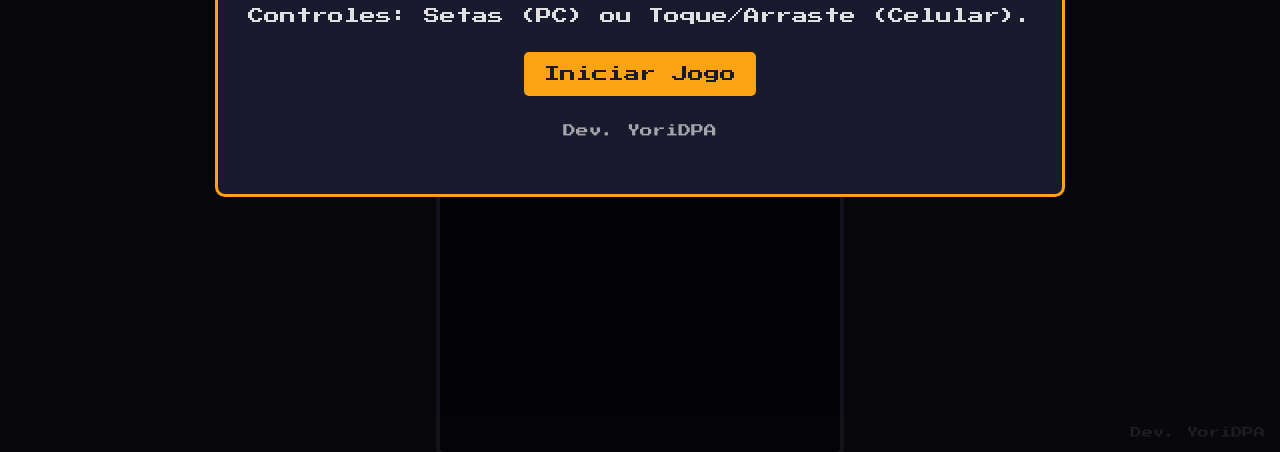
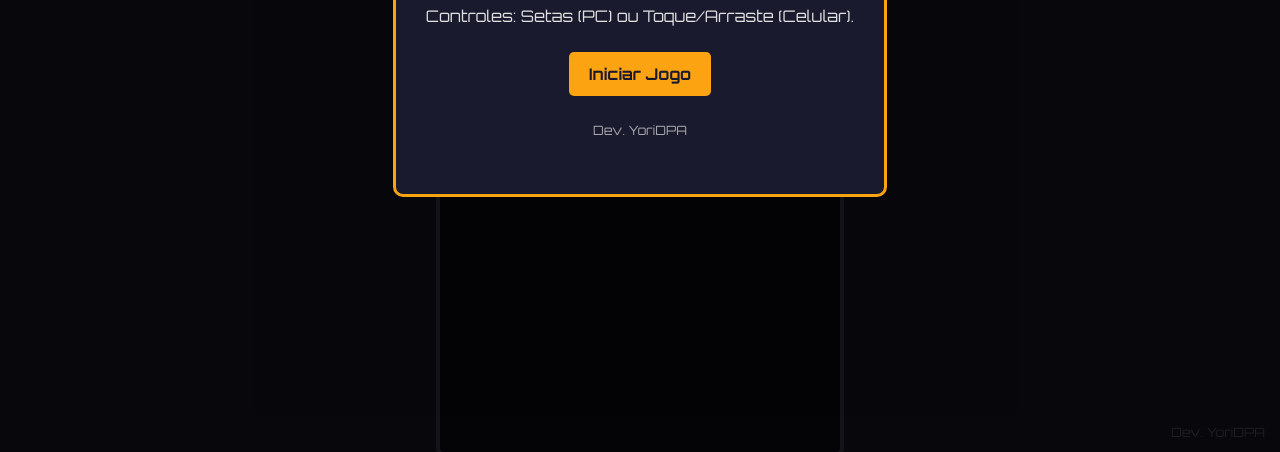
Before and after one commit to YoriDPA/YoriDPA-Tetris, a plain HTML site: page index.html in a window 1280 px wide. Shown: the part 348-800 px from the top of the page. Drawn offline with nearby package versions, Linux system fonts and the light colour scheme.

Commit message:
Update index.html
Eu substituí a fonte pixelada por uma mais moderna e futurista chamada "Orbitron". Isso dará a toda a interface, desde os menus até os pop-ups, uma aparência mais tecnológica, combinando com o tema do Tetris.

As alterações foram feitas no Cavas.

```diff
--- a/index.html
+++ b/index.html
@@ -14,7 +14,8 @@
             overflow: hidden;
             background-color: #1a1a2e; /* Fundo escuro */
             color: #e0e0e0;
-            font-family: 'Press Start 2P', cursive;
+            /* --- FONTE ATUALIZADA --- */
+            font-family: 'Orbitron', sans-serif;
             touch-action: none; /* Impede o navegador de usar gestos de toque padrão */
         }
         #game-container {
@@ -43,7 +44,10 @@
         #modal-content p { font-size: 1rem; margin-bottom: 1.5rem; }
         #modal-content button {
             background-color: #fca311; color: #1a1a2e; padding: 10px 20px;
-            border: none; border-radius: 5px; font-family: 'Press Start 2P', cursive;
+            border: none; border-radius: 5px;
+            /* --- FONTE ATUALIZADA --- */
+            font-family: 'Orbitron', sans-serif;
+            font-weight: 700;
             font-size: 1rem; cursor: pointer; transition: background-color 0.2s;
         }
         #modal-content button:hover { background-color: #ffc300; }
@@ -57,6 +61,7 @@
             padding: 10px 25px;
             border-radius: 20px;
             font-size: 1.2rem;
+            font-weight: 700;
             z-index: 10;
             pointer-events: none;
             opacity: 0;
@@ -71,7 +76,7 @@
             position: absolute;
             bottom: 10px;
             right: 15px;
-            font-size: 0.7rem;
+            font-size: 0.8rem;
             color: white;
             opacity: 0.4;
             pointer-events: none;
@@ -79,7 +84,8 @@
     </style>
     <link rel="preconnect" href="https://fonts.googleapis.com">
     <link rel="preconnect" href="https://fonts.gstatic.com" crossorigin>
-    <link href="https://fonts.googleapis.com/css2?family=Press+Start+2P&display=swap" rel="stylesheet">
+    <!-- --- FONTE ATUALIZADA --- -->
+    <link href="https://fonts.googleapis.com/css2?family=Orbitron:wght@400;700&display=swap" rel="stylesheet">
 </head>
 <body>
 
```
